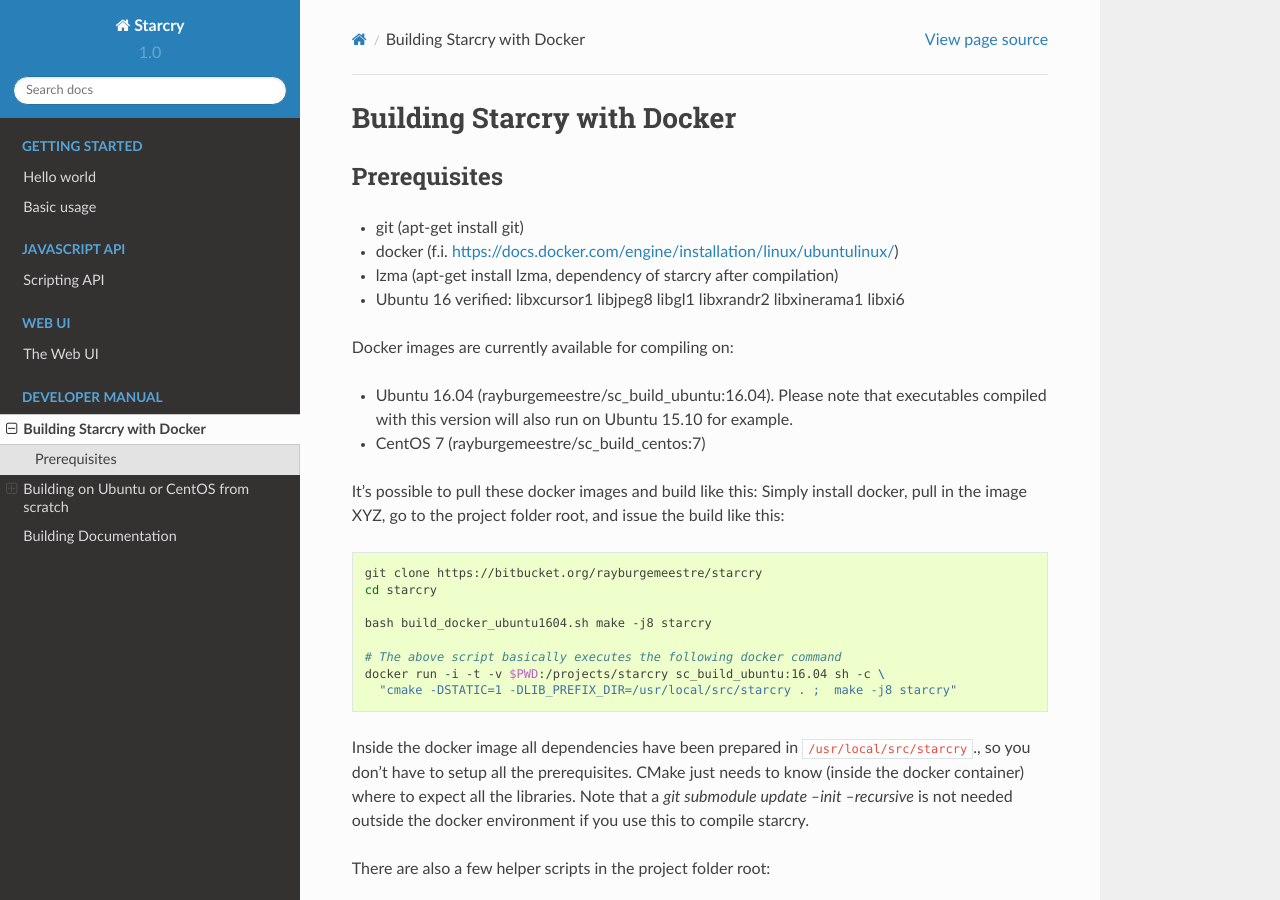
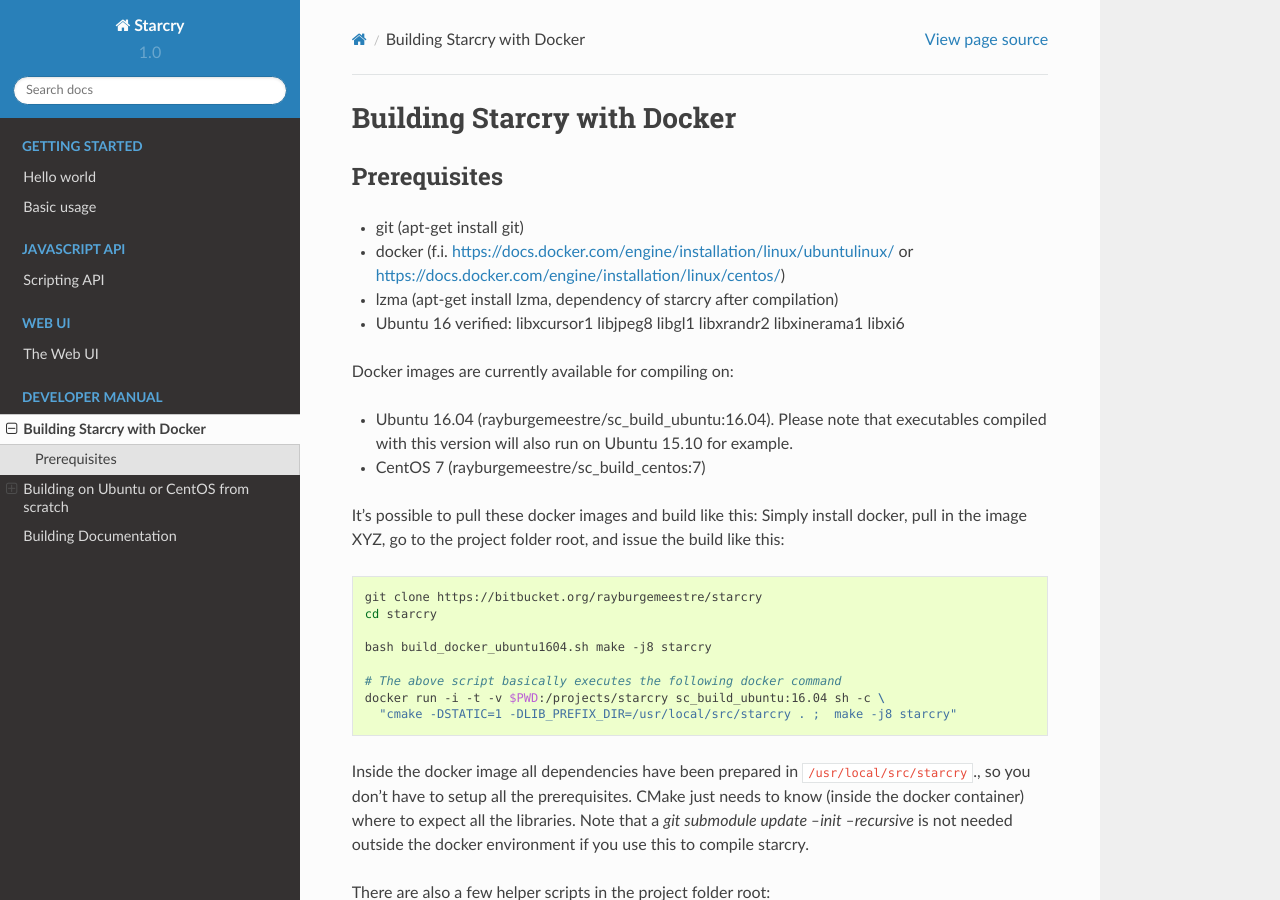
Before and after one commit to rayburgemeestre/starcry, a Sphinx documentation site: the page built from docs/developer_manual.rst, in a window 1280 px wide and 900 px high. Built offline with Sphinx 7.4.7 and the Read the Docs theme 2.0.0, drawn with Linux system fonts in a browser that asks for light colours.

```diff
--- a/docs/developer_manual.rst
+++ b/docs/developer_manual.rst
@@ -7,7 +7,7 @@
 -------------
 
 - git (apt-get install git)
-- docker (f.i. https://docs.docker.com/engine/installation/linux/ubuntulinux/)
+- docker (f.i. https://docs.docker.com/engine/installation/linux/ubuntulinux/ or https://docs.docker.com/engine/installation/linux/centos/)
 - lzma (apt-get install lzma, dependency of starcry after compilation)
 - Ubuntu 16 verified: libxcursor1 libjpeg8 libgl1  libxrandr2 libxinerama1 libxi6
 
```
Also changed, not shown: 1 other file.
